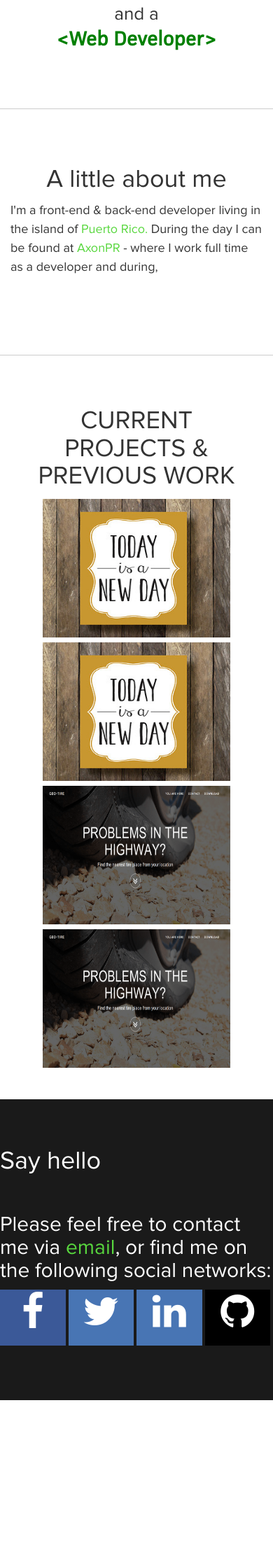
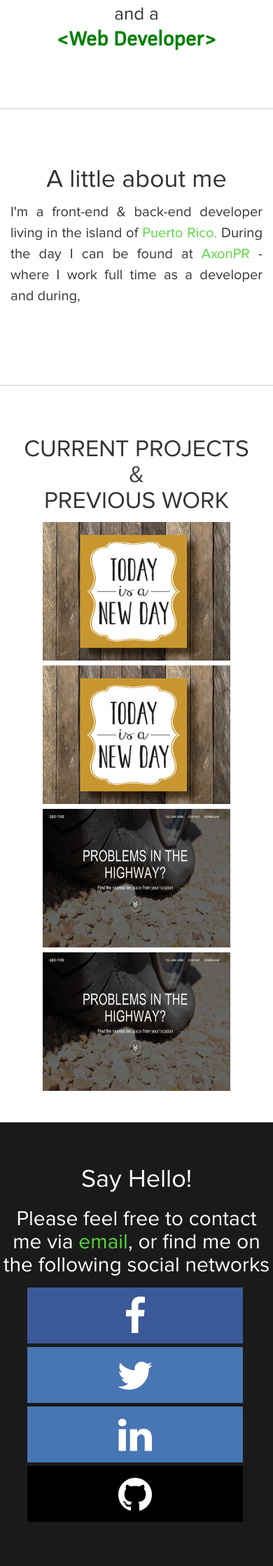
Before and after one commit to jorgeluis11/profile, a Django app: page / in a window 390 px wide. Shown: the part 390-2628 px from the top of the page at 70% size. Before the commit the page ends 2391 px from the top, so only its background shows below. Run offline with Django 3.2, Linux system fonts and the light colour scheme; data comes from the database, SQL or seed files in the repository; parts of the project's set-up code (start-up, migrations or seed data) failed here and were passed over; some libraries are stand-ins or nearby versions.

Commit message:
Website Full Responsive

```diff
--- a/static/css/style.css
+++ b/static/css/style.css
@@ -126,6 +126,10 @@ a:hover
 
 }
 
+.navbar-animation>div>ul>li>a:hover
+{
+	background: #222222 !important;
+}
 
 .navbar-animation-off
 {
@@ -159,6 +163,11 @@ a:hover
 		color: pink !important;
 	}
 
+}
+
+.navbar-animation-off>div>ul>li>a:hover
+{
+	background-color: #eeeeee;
 }
 
 /*Header ends*/
@@ -203,8 +212,9 @@ a:hover
 
 }
 
-/*End Secition-1*/
+/*End section-1*/
 
+/*Start Section-3 */
 #section-3
 {
 	border-top: #ccc solid 1px;
@@ -213,12 +223,23 @@ a:hover
 */		padding-bottom: 10%;
 }
 
+#and-sign
+{
+	color:#444444;
+}
+
+/*Finish Section-3*/
 #section-4
 {
 	background-color: #1A1A1A;
 	color:white;
 	padding-top: 18%;
 	padding-bottom: 20%;
+}
+
+#hello
+{
+	text-align: center;
 }
 
 
@@ -331,24 +352,6 @@ a:hover
 
 
 
-@media ( max-width: 1200px)
-{
-	body
-	{
-	}
-
-	.project
-	{
-
-		float:none !important;
-	}
-
-	.img-container
-	{
-		width: 100%;
-		height: 200px;
-	}
-}
 
 .col-sm-4
 {
@@ -506,6 +509,7 @@ ul.social li {
 	padding: 0;
 	margin: 0;
 	position: relative;
+	overflow: hidden;
 }
 
 ul.social li span
@@ -580,6 +584,47 @@ ul.social li:hover a p {
 
 /*Media Query for less than 720px*/
 
+@media (min-width: 1280px) {
+
+ 	#section-1
+ 	{
+ 		padding: 22% 0;
+ 	}
+
+ 	#section-2
+ 	{
+ 		padding: 20% 0 30% 0 ;
+ 	}
+ 	#section-3
+ 	{
+ 		padding-top: 8%;
+ 		padding-bottom: 16%;
+ 	}
+
+	#section-4
+	{
+		padding: 22% 0;
+	}
+
+	#about-me-content>h4
+	{
+		font-size: 2em;
+	}
+ }
+@media (min-width: 1200px) {
+  span.visible-lg {
+    display: inline !important;
+    font-size: 1em !important;
+  }
+
+  ul.navbar-nav>li>a
+  {
+  	font-size: 1.9em;
+  }
+
+
+}
+
 @media (max-width: 1024px)
 {
 	.navbar-nav
@@ -599,6 +644,14 @@ ul.social li:hover a p {
 	{
 		text-align: center;
 		font-size: 3em;
+	}
+
+
+	#section-4
+	{
+		padding-top: 16%;
+		padding-bottom: 16%;
+
 	}
 }
 
@@ -630,9 +683,43 @@ ul.social li:hover a p {
 	.tag{
 		display: none;
 	}
+
+
+	#current-projects
+	{
+		font-size: 2.6em !important;
 	}
 
-@media (max-width: 340px)
+	#contact-info
+	{
+		text-align: center;
+	}
+
+	#about-me-content
+	{
+		text-align: justify;
+	}
+
+	#about-me-content>h4
+	{
+		font-size: 1.55em;
+	}
+}
+
+@media(max-width: 720px)
+{
+	ul.social>li
+	{
+		float: none;
+		margin: 0 auto;
+		width: 80%;
+		margin-top: 5px;
+	}
+
+
+}
+
+@media (max-width: 384px)
 {
 	body
 	{
@@ -666,10 +753,84 @@ ul.social li:hover a p {
 		}
 	}
 
+	#section-1
+	{
+		padding-top: 40%;
+		padding-bottom: 40%;
+	}
 
+	#section-2
+	{
+		padding-top: 60%;
+		padding-bottom:65%;
+	}
+
+	#about-me
+	{
+		font-size: 2.6em;
+	}
+
+	#about-me-content>h4
+	{
+		line-height: 1.8em;
+		font-size: 1.4em;
+	}
+	#current-projects
+	{
+		font-size: 2em !important;
+	}
+
+	#contact-info
+	{
+		font-size: 1.8em !important;
+		margin: 0 10% 5px 10%;
+		text-align: justify;
+	}
+
+	#profile-pic
+	{
+		margin-bottom: 10px;
+	}
 
 }
 
+@media(max-width: 320px)
+{
 
+	.project
+	{
+		width: auto;
+	}
+
+}
+
+@media(max-height: 574px)
+{
+
+	#section-1
+	{
+		padding-top: 25%;
+	}
+	#section-2
+	{
+		padding-top: 40%;
+	}
+
+	#contact-info
+	{
+		font-size: 1.7em !important;
+	}
+
+	#social>li
+	{
+		height: 200px;
+	}
+
+	#hello
+	{
+		margin-bottom: 10px;
+	}
+
+}
 
 /*End Media Query for less than 720px*/
--- a/templates/index.html
+++ b/templates/index.html
@@ -9,7 +9,7 @@
 {% endblock otherjs %}
 
 {% block title %}
-Titulo de la pagina
+Jorge Perez - Front-end and Back-end developer
 {% endblock title %}
 
 {% block body %}
--- a/templates/sections/section2.html
+++ b/templates/sections/section2.html
@@ -1,4 +1,7 @@
-<div id="section-2" class="container">
+<div id="section-2" >
+	<div class="container">
+
+
 	<div class="row" >
 		<div class="inner">
 			<div class="max-width">
@@ -20,3 +23,5 @@
 		</div>
 	</div>
 </div>
+
+</div>
--- a/templates/sections/section3.html
+++ b/templates/sections/section3.html
@@ -1,10 +1,15 @@
-<div id="section-3" class="container">
+<div id="section-3" >
+	<div class="container">
 	<div class="row" id="project-row">
 		<div class="">
 			<center>
-				<h1>
+				<h1 id="current-projects">
 					<br>
-					CURRENT PROJECTS &#38; PREVIOUS WORK
+					CURRENT PROJECTS
+					<span class="visible-xs"></span>
+					<span id="and-sign">&#38;</span>
+					<span class="visible-xs"></span>
+					PREVIOUS WORK
 				</h1>
 			</center>
 		</div>
@@ -41,3 +46,4 @@
 		</div>
 	</div>
 </div>
+</div>
--- a/templates/sections/section4.html
+++ b/templates/sections/section4.html
@@ -1,17 +1,16 @@
-<div id="section-4" class="container">
+<div id="section-4">
+		<div class="container">
 		<div class="row">
 
 			<div >
-				<h1 style="margin-bottom: 0; margin:0 auto;">
-					Say hello
+				<h1 id="hello" style="margin-bottom: 0; margin:0 auto;">
+					Say Hello!
 				</h1>
 			</div>
-			<h2>
-
-				<br>
-				Please feel free to contact me via <a href= "Jorge: perez.jorge718@gmail.com?subject=Contact&body=This email
+			<h2 id="contact-info">
+								Please feel free to contact me via <a href= "Jorge: perez.jorge718@gmail.com?subject=Contact&body=This email
 				is from your website" >
-				email</a>, or find me on the following social networks:
+				email</a>, or find me on the following social networks <span class="visible-md">:</span>
 			 </h2>
 
 			 <ul class="social">
@@ -20,8 +19,9 @@
 						<span class="fa fa-facebook socia-network"></span>
 						<p>
 							<span>
-								facebook.com/jorge.luis111
+								<span class="visible-lg">facebook.com/</span>jorge.luis111
 							</span>
+
 
 						</p>
 					</a>
@@ -62,3 +62,4 @@
 			 </div>
 		</div>
 </div>
+</div>
```
Lines whose indentation alone changed are shown as unchanged.
